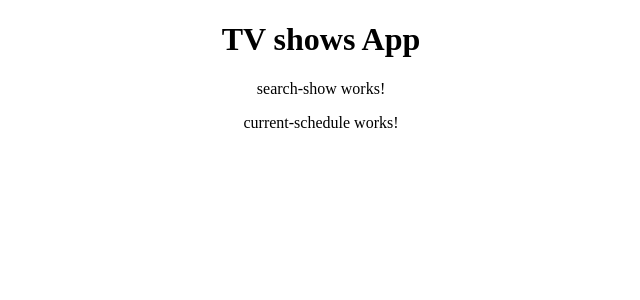
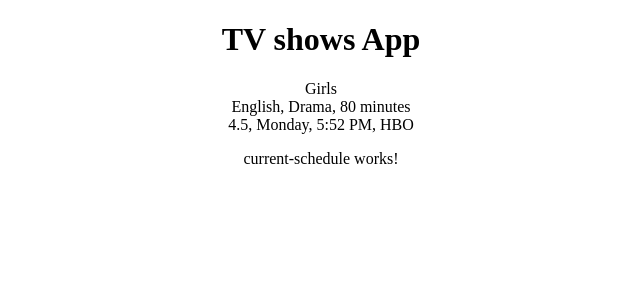
Before and after one commit to shanthisravana/TVshows-App, an Angular app: page / in a window 1280 px wide. Shown: the top 300 px of the page, without its empty margins (319-959 px from the left). Built offline with nearby package versions, Linux system fonts and the light colour scheme.

Commit message:
Added dummy data to the interface varibale and checked the search view.

```diff
--- /dev/null
+++ b/src/app/isearch-show.ts
@@ -0,0 +1,10 @@
+export interface ISearchShow {
+  name: string
+  language: string
+  genres: string
+  runtime: number
+  rating: number
+  days: string
+  time: Date
+  network: string
+}
--- a/src/app/search-show/search-show.component.html
+++ b/src/app/search-show/search-show.component.html
@@ -1 +1,11 @@
-<p>search-show works!</p>
+<div>
+  <div>
+    <span>{{current.name}}<br /></span>
+    <span>{{current.language}}, {{current.genres}}, {{current.runtime}} minutes<br/></span>
+    <span>{{current.rating}}, {{current.days}}, {{current.time | date:'shortTime'}}, {{current.network}}<br/></span>
+  </div>
+  <div>
+
+  </div>
+
+</div>
--- a/src/app/search-show/search-show.component.ts
+++ b/src/app/search-show/search-show.component.ts
@@ -1,4 +1,5 @@
 import { Component, OnInit } from '@angular/core';
+import { ISearchShow } from '../isearch-show'
 
 @Component({
   selector: 'app-search-show',
@@ -7,7 +8,19 @@ import { Component, OnInit } from '@angular/core';
 })
 export class SearchShowComponent implements OnInit {
 
-  constructor() { }
+  current: ISearchShow
+  constructor() {
+    this.current = {
+      name: 'Girls',
+      language: 'English',
+      genres: 'Drama',
+      runtime: 80,
+      rating: 4.5,
+      days: 'Monday',
+      time: new Date(),
+      network: 'HBO'
+    }
+   }
 
   ngOnInit(): void {
   }
```
